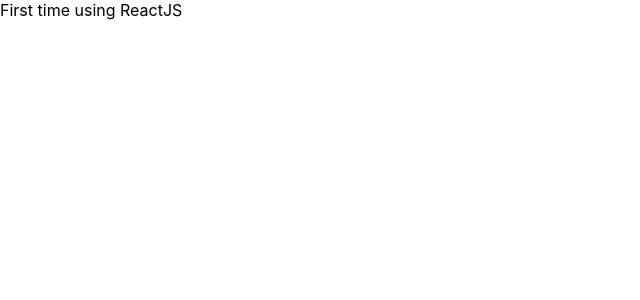
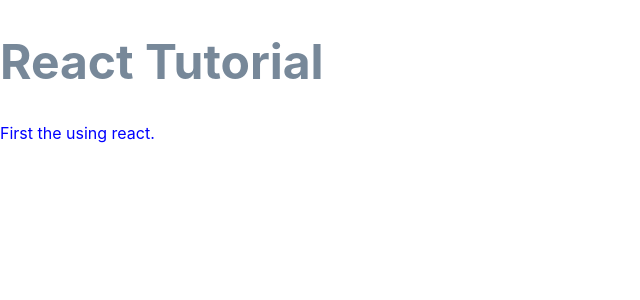
Before and after one commit to jayrick-gacayan-test/react-app-prac-with-firebase, a React (Create React App) app: page / in a window 1280 px wide. Shown: the top 300 px of the page, without its empty margins (0-640 px from the left). Built offline with nearby package versions, Linux system fonts and the light colour scheme.

Commit message:
Add an external CSS style and update App.js

```diff
--- a/src/App.js
+++ b/src/App.js
@@ -1,7 +1,10 @@
+import './style.basic.css'
+
 const App = () => {
   return (
     <div>
-      First time using ReactJS
+      <h1>React Tutorial</h1>
+      <p>First the using react.</p>
     </div>
   );
 }
--- /dev/null
+++ b/src/style.basic.css
@@ -0,0 +1,8 @@
+p{
+    color:blue;
+}
+
+h1{
+    font-size: 3rem;
+    color:lightslategray;
+}
```
